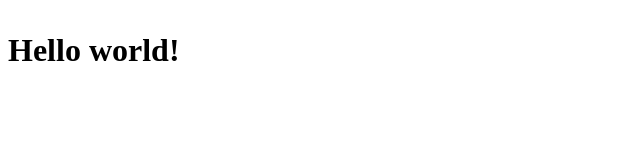
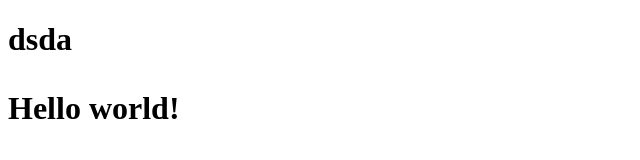
Before and after one commit to 91user/First-project, a plain HTML site: page index.html in a window 1280 px wide. Shown: the whole page, without its empty margins (0-640 px from the left). Drawn offline with Linux system fonts and the light colour scheme.

Commit message:
index.html mode

```diff
--- a/index.html
+++ b/index.html
@@ -8,7 +8,7 @@
 </head>
 <body>
     <h1><Hello World!</h1>
-
+    dsda
 <p onclick="">Hello world!</p>
 
 <!--script>
```
